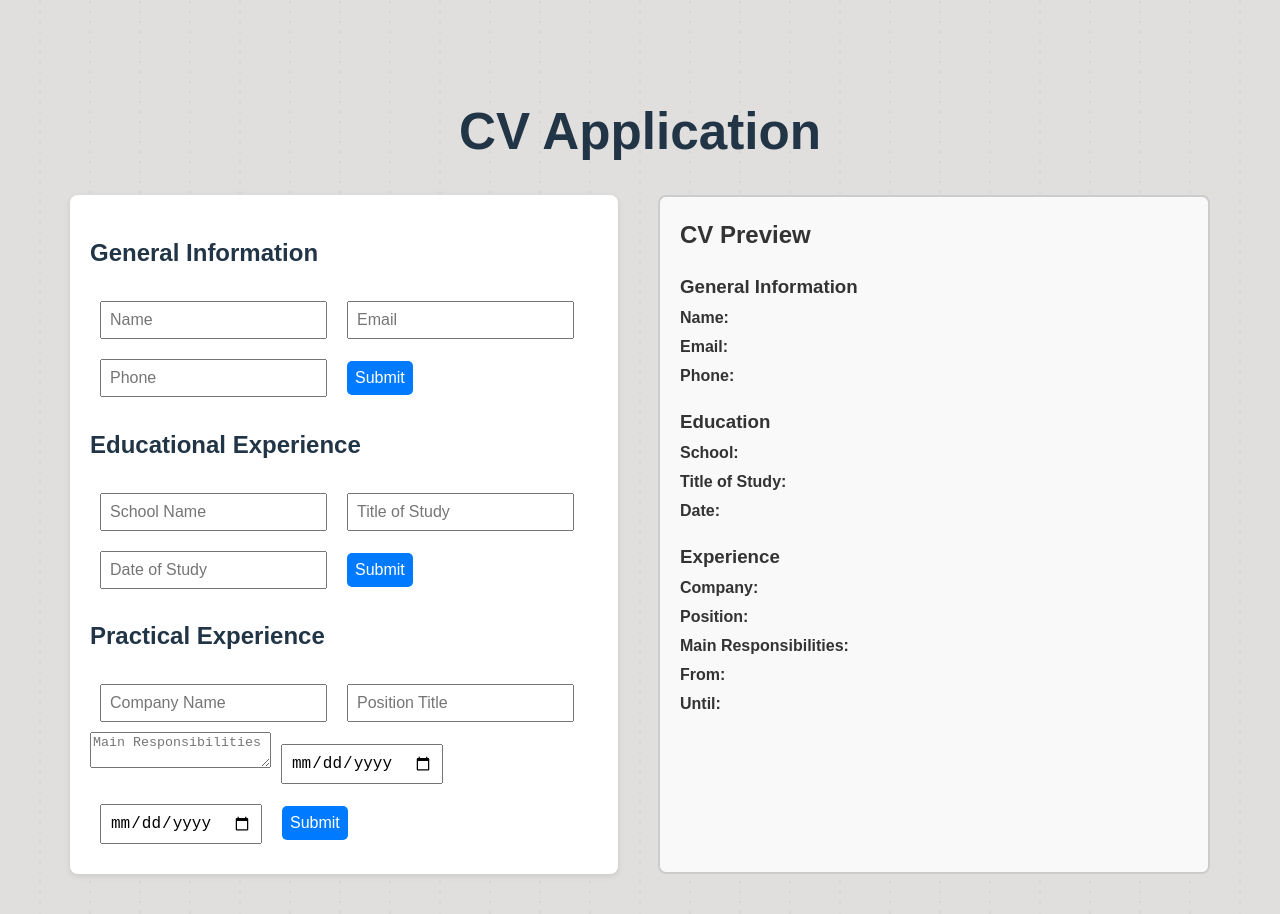
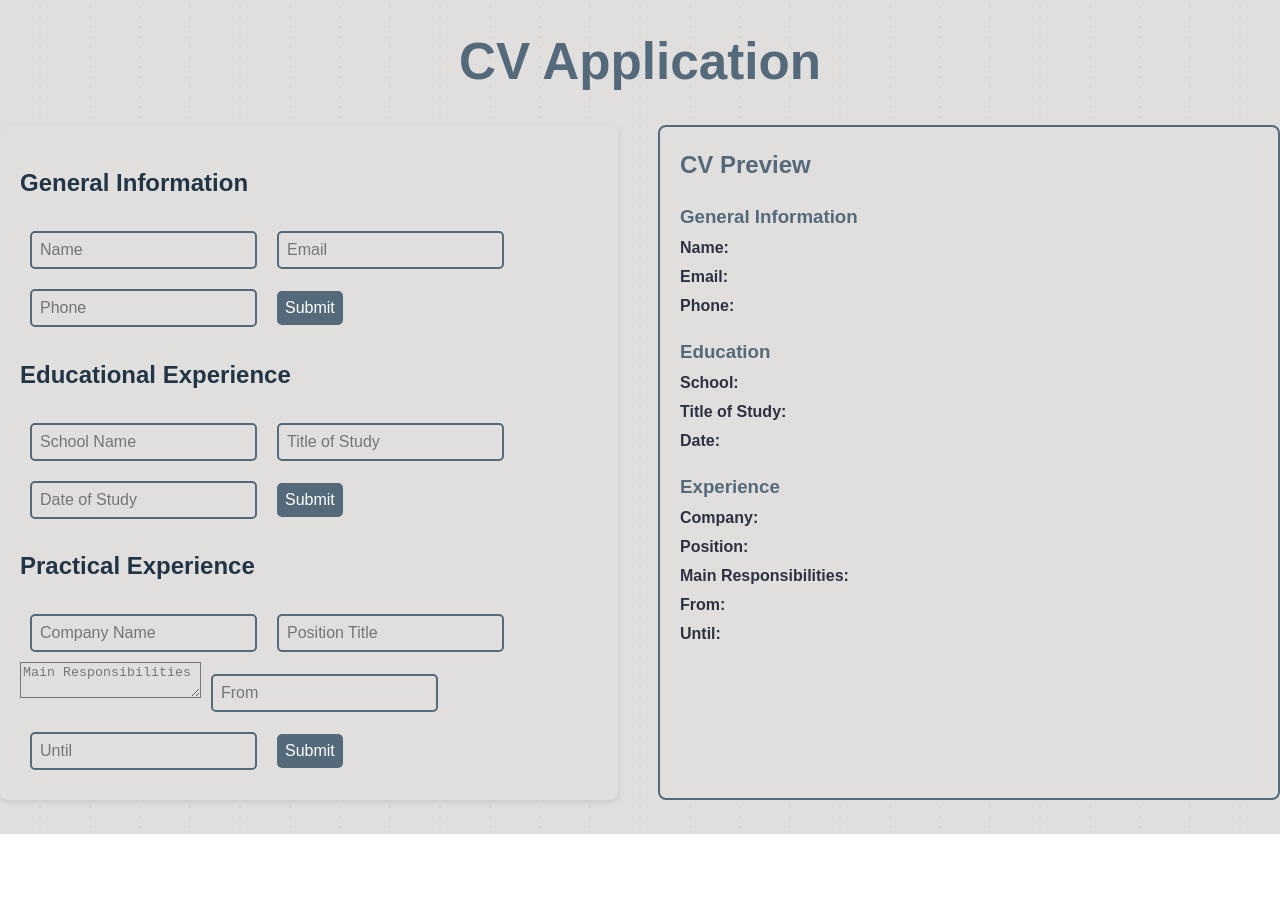
Before and after one commit to ENAwareness/cv-app, a React (Vite) app: page / in a window 1280 px wide. Shown: the top 914 px of the page. After the commit the page ends 834 px from the top, so only its background shows below. Built offline with nearby package versions, Linux system fonts and the light colour scheme.

Commit message:
Add basic styling and set main color theme

```diff
--- a/src/components/ExperienceForm.jsx
+++ b/src/components/ExperienceForm.jsx
@@ -49,14 +49,14 @@ export default function ExperienceForm({ onSubmit }) {
           value={info.responsibilities}
           onChange={handleChange}></textarea>
         <input
-          type="date"
+          type="text"
           name="dateFrom"
           placeholder="From"
           value={info.dateFrom}
           onChange={handleChange}
         />
         <input
-          type="date"
+          type="text"
           name="dateUntil"
           placeholder="Until"
           value={info.dateUntil}
--- a/src/styles/general.css
+++ b/src/styles/general.css
@@ -1,6 +1,11 @@
+html {
+  height: 100%;
+}
+
 body {
+  margin: 0;
+  padding: 0;
   font-family: Arial, sans-serif;
-  padding: 30px;
   background-color: #e1dfdd;
   background-image: radial-gradient(circle, rgba(0, 0, 0, 0.05) 1px, transparent 0.5px);
   background-size: 50px 10px;
@@ -8,13 +13,16 @@ body {
 }
 
 .app-container {
-  max-width: 1200px;
-  margin: 0 auto;
-  padding: 40px;
+  /* max-width: 1200px; */
+  width: 100%;
+  height: 100vh;
+  /* margin: 0 auto; */
+  /* padding: 40px; */
 }
 
 h1 {
   text-align: center;
+  color: #546a7b;
 }
 
 .container {
@@ -24,7 +32,7 @@ h1 {
 
 .form-section {
   flex: 1;
-  background-color: #fff;
+  background-color: #e1dfdd;
   padding: 20px;
   border-radius: 8px;
   box-shadow: 0 2px 6px rgba(0, 0, 0, 0.1);
@@ -41,14 +49,20 @@ button {
   font-size: 16px;
 }
 
+input {
+  background-color: #e1dfdd;
+  border: 2px solid #546a7b;
+  border-radius: 5px;
+}
+
 button {
   cursor: pointer;
-  background-color: #007bff;
+  background-color: #546a7b;
   color: white;
   border: none;
   border-radius: 5px;
 }
 
-button:hover {
-  background-color: #0056b3;
+textarea {
+  background-color: #e1dfdd;
 }
--- a/src/styles/preview.css
+++ b/src/styles/preview.css
@@ -1,21 +1,21 @@
 .preview {
-  border: 2px solid #ccc;
+  border: 2px solid #546a7b;
   padding: 20px;
   border-radius: 8px;
-  background-color: #f9f9f9;
+  background-color: #e1dfdd;
 }
 
 .preview h2,
 h3 {
   margin-top: 0;
   margin-bottom: 0px;
-  color: #333;
+  color: #546a7b;
 }
 
 .preview p {
   margin: 5px 0;
   line-height: 1.5;
-  color: #333;
+  color: #2d3142;
 }
 
 .general-preview {
```
